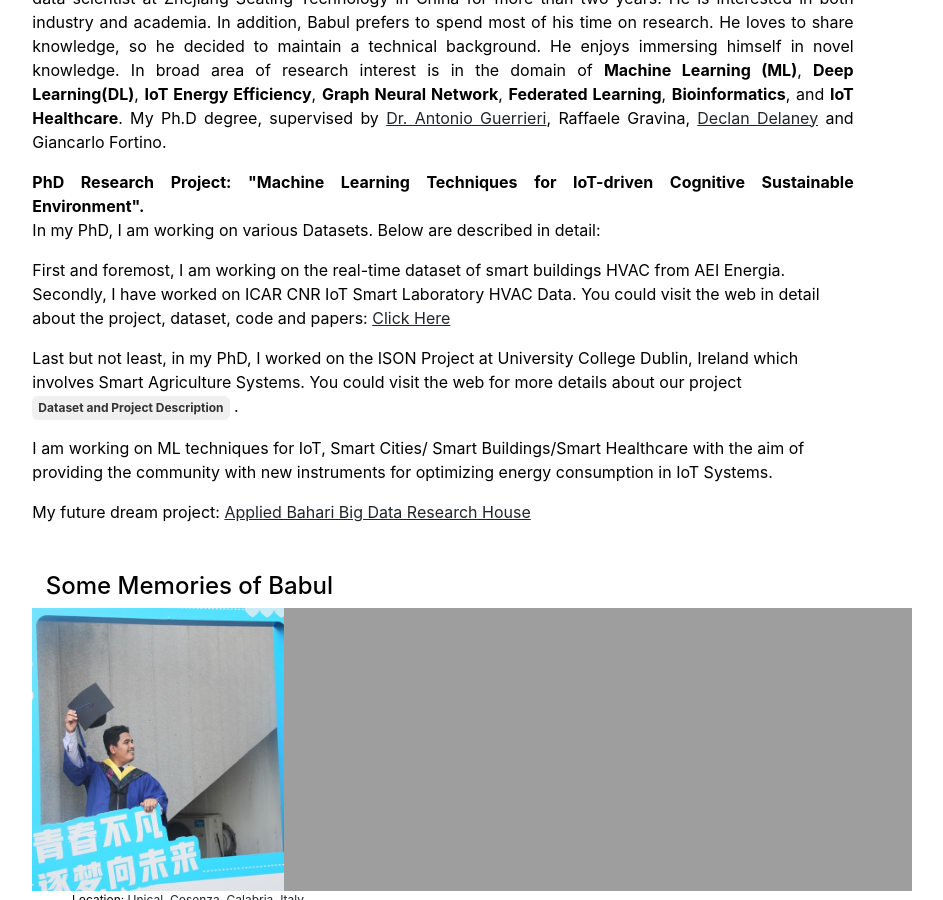
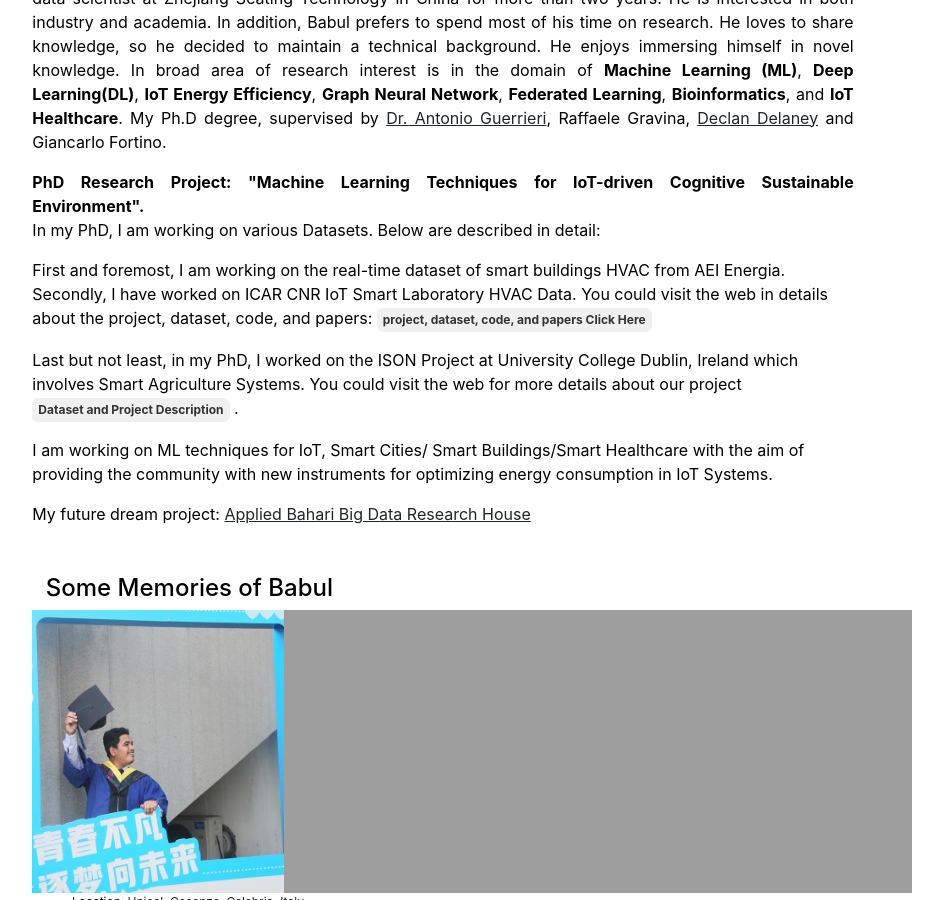
Before and after one commit to babulcseian/babulcseian.github.io, a Jekyll site: the page built from index.md, in a window 1280 px wide and 900 px high, scrolled down 397 px. Shown: the whole window, without its empty margins (197-1140 px from the left). Built offline with Jekyll 4.4.1, drawn with Linux system fonts in a browser that asks for light colours; a style sheet for code colours, icons or effects is not loaded.

Commit message:
Update home.html

```diff
--- a/_layouts/home.html
+++ b/_layouts/home.html
@@ -25,7 +25,20 @@ layout: default
 
 In my PhD, I am working on various Datasets. Below are described in detail: </p>
 First and foremost, I am working on the real-time dataset of smart buildings HVAC from AEI Energia. Secondly, I have worked on ICAR CNR IoT Smart Laboratory HVAC Data.
-You could visit the web in detail about the project, dataset, code and papers: <a class="other" href='https://github.com/babulcseian/babulcseian.github.io/tree/101c10e142d24083d97e8259c4d06306fd4cf708/PhD%20Dataset'> Click Here</a></p>
+You could visit the web in details about the project, dataset, code, and papers: <a href="https://github.com/babulcseian/babulcseian.github.io/tree/101c10e142d24083d97e8259c4d06306fd4cf708/PhD%20Dataset"
+   style="color: #333333; /* Dark gray text */
+          background-color: #f0f0f0; /* Light gray background */
+          padding: 3px 6px;
+          border-radius: 6px;
+          text-decoration: none;
+          font-size: 12px;
+          font-weight: bold;
+          display: inline-block;
+          transition: transform 0.3s ease, background-color 0.3s ease, color 0.3s ease;"
+   onmouseover="this.style.transform='translateX(5px)'; this.style.backgroundColor='#e0e0e0'; this.style.color='#000000';"
+   onmouseout="this.style.transform='translateX(0)'; this.style.backgroundColor='#f0f0f0'; this.style.color='#333333';">
+    project, dataset, code, and papers Click Here</a></p>
+
 Last but not least, in my PhD, I worked on the ISON Project at University College Dublin, Ireland which involves Smart Agriculture Systems.
 You could visit the web  for more details about our project
 
```
